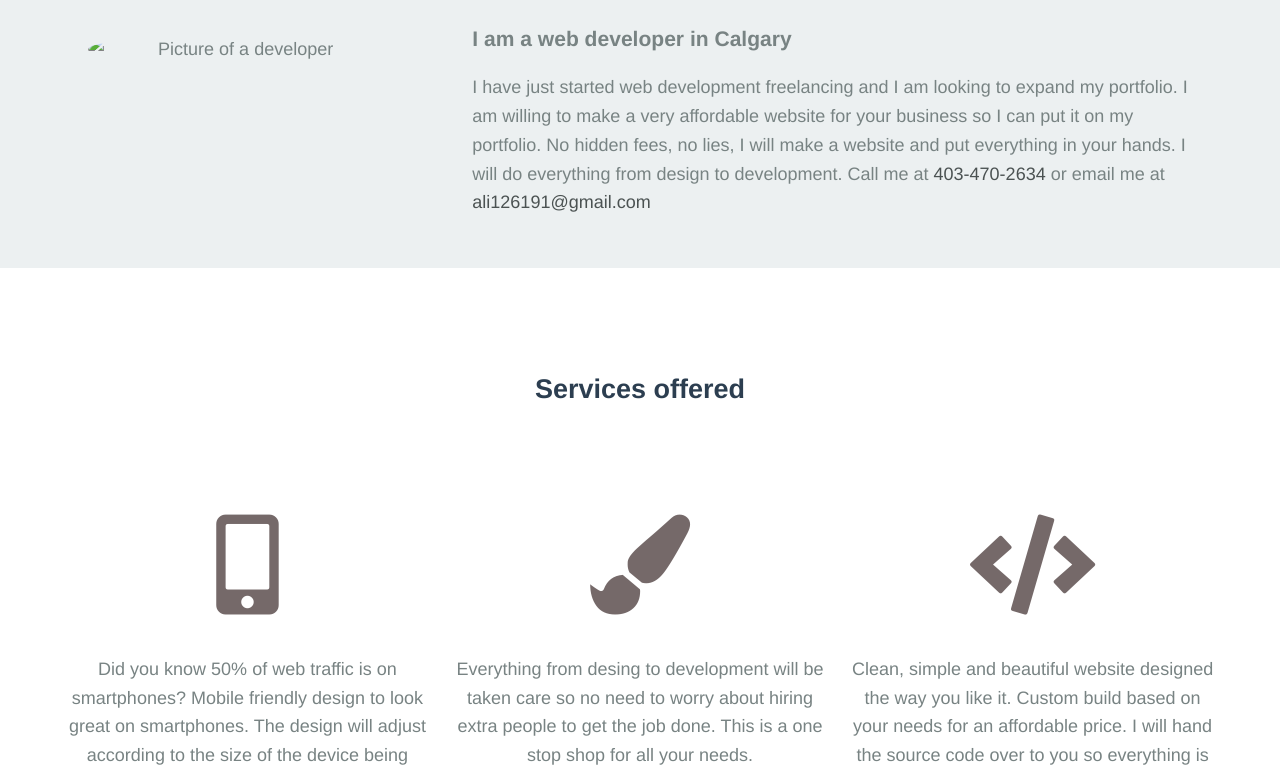
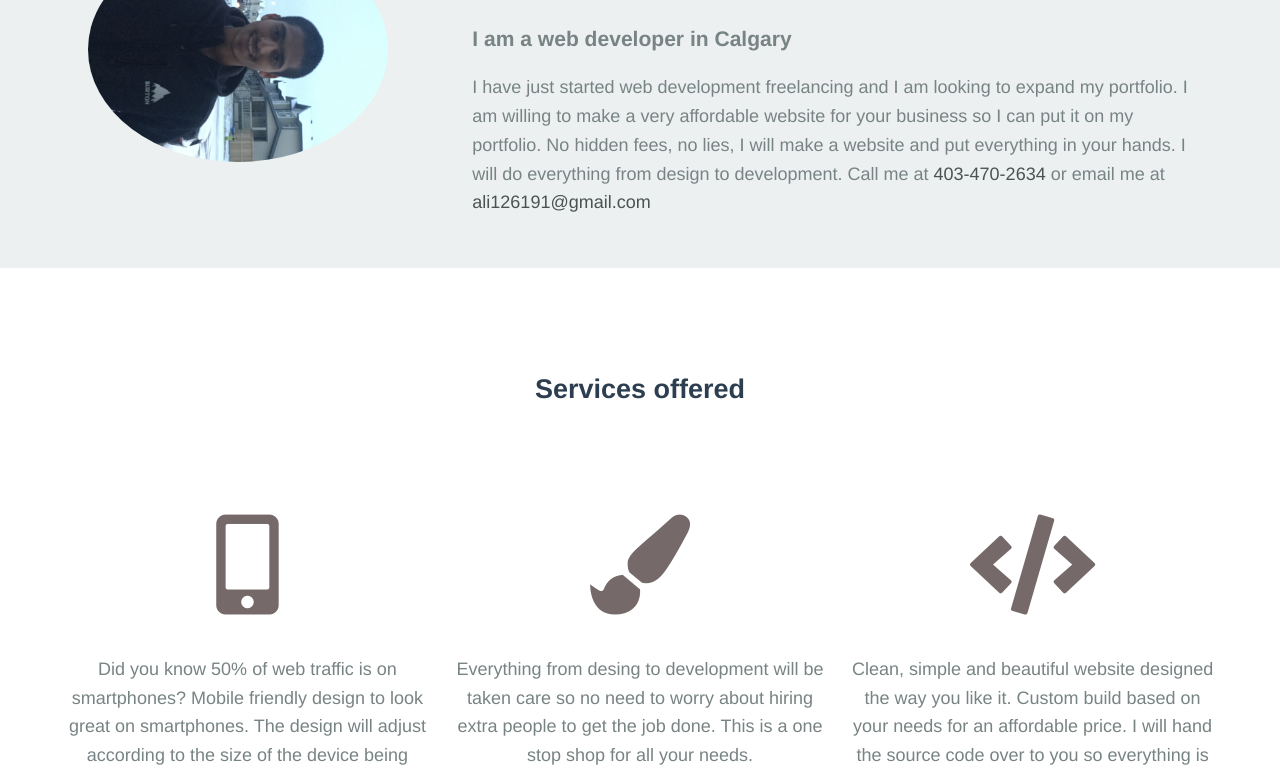
Before and after one commit to ali126191/ali126191.github.io, a plain HTML site: page index.html in a window 1280 px wide. Shown: the part 236-1012 px from the top of the page. Drawn offline with Linux system fonts and the light colour scheme.

Commit message:
Update index.html

```diff
--- a/index.html
+++ b/index.html
@@ -28,7 +28,7 @@
       </ul>
     </nav>
     <div class="center">
-      <img id="img" src="mypic-best.jpg" alt="Picture of a developer">
+      <img id="img" src="my-pic-main.JPG" alt="Picture of a developer">
       <div class="content">
         <h1>Hello, I'm Ali</h1><br>
         <h3>I am a web developer in Calgary</h3>
```
